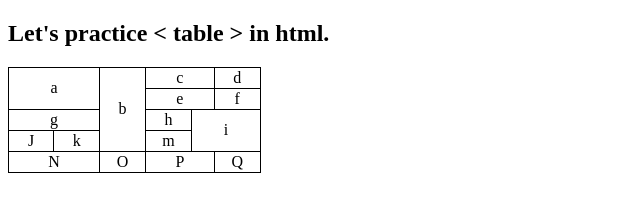
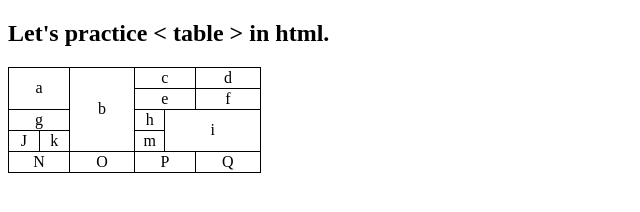
Before and after one commit to sp18-pankajkushwaha/mern-frontend, a plain HTML site: page HTML/table.html in a window 1280 px wide. Shown: the whole page, without its empty margins (0-640 px from the left). Drawn offline with Linux system fonts and the light colour scheme.

Commit message:
fixed issues

```diff
--- a/HTML/table.html
+++ b/HTML/table.html
@@ -10,7 +10,7 @@
            border-collapse: collapse;
            text-align: center;
            width: 20%;
-
+           table-layout: fixed;
 
         }
     </style>
@@ -22,7 +22,7 @@
         <tr>
             <td colspan="2" rowspan="2">a</td>
             <td rowspan="4" > b</td>
-            <td colspan="2" style="padding-left: 15px; padding-right: 15px;"> c</td>
+            <td colspan="2"> c</td>
             <td>d</td>
         </tr>
         <tr>
```
